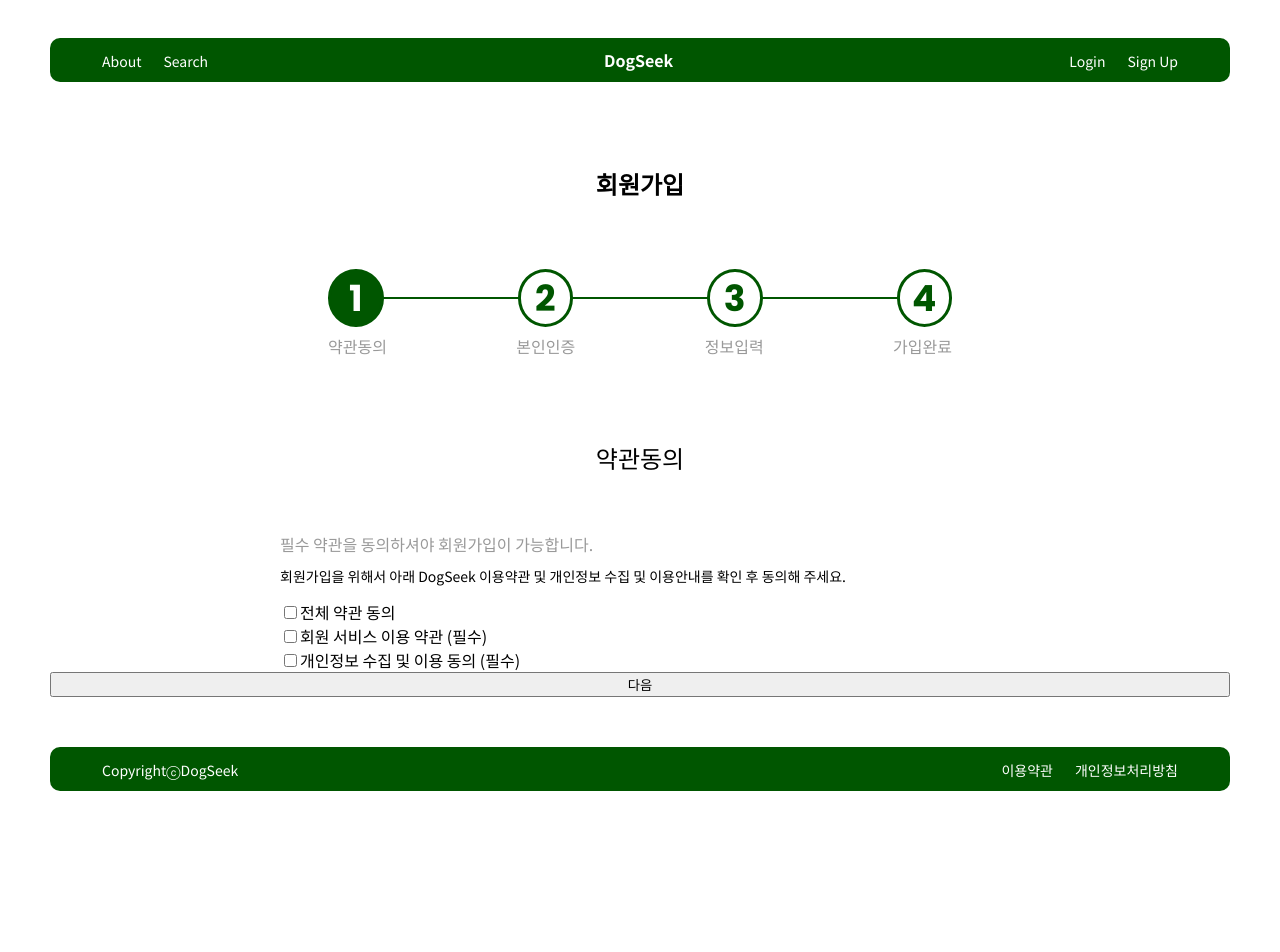
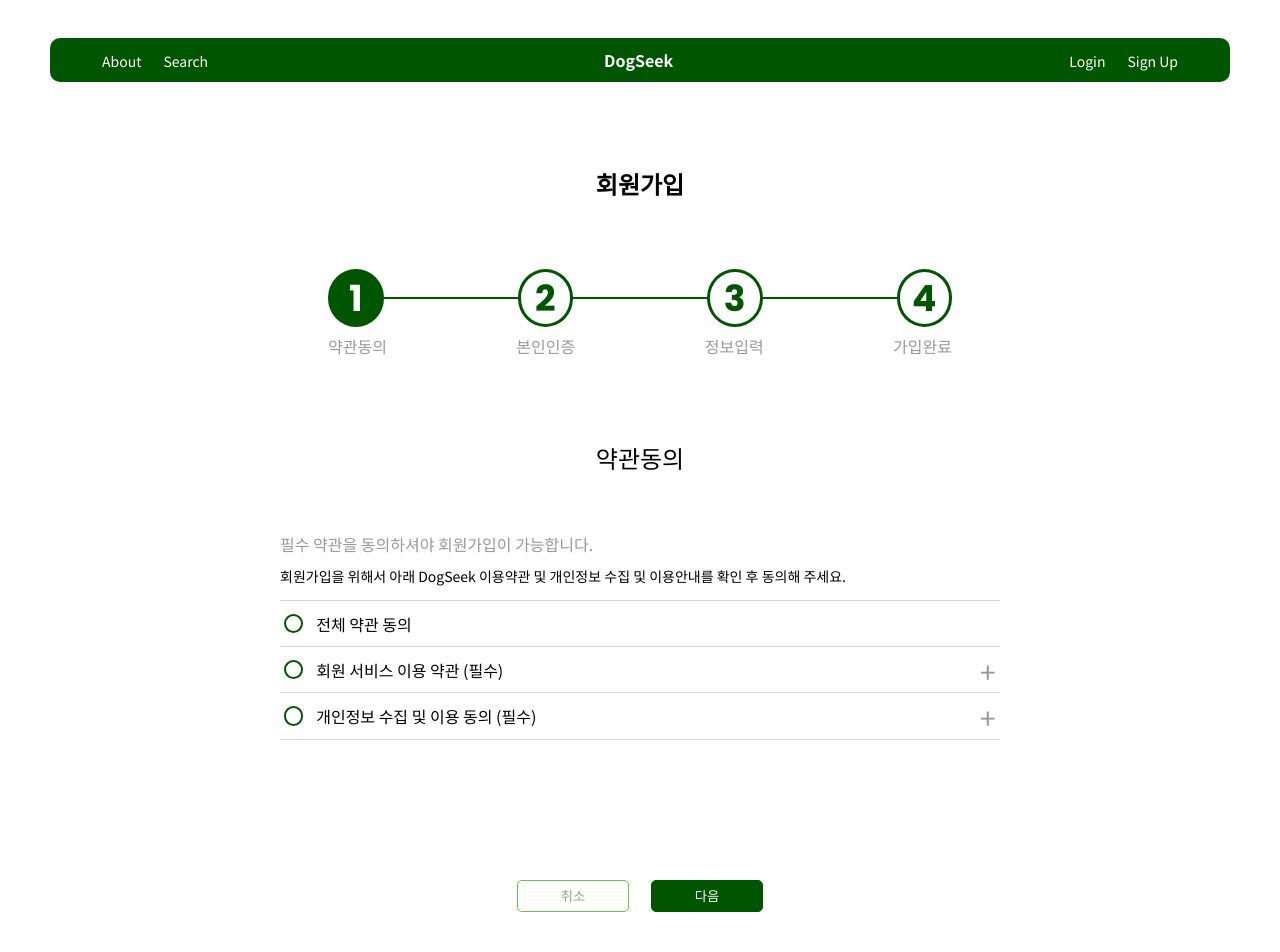
Before and after one commit to sunskwon/Dogpamines_DogSeek_Frontend, a React (Create React App) app: page /signup in a window 1280 px wide. Shown: the top 952 px of the page. Before the commit the page ends 831 px from the top, so only its background shows below. Built offline with nearby package versions, Linux system fonts and the light colour scheme.

Commit message:
[close #54] 회원가입 약관동의 페이지 구현

```diff
--- a/src/pages/auth/SignUp.js
+++ b/src/pages/auth/SignUp.js
@@ -7,6 +7,7 @@ function SignUp() {
     const [isTerm1Checked, setIsTerm1Checked] = useState(false);
     const [isTerm2Checked, setIsTerm2Checked] = useState(false);
     const [showModal, setShowModal] = useState(false);
+    const [showCancelModal, setShowCancelModal] = useState(false);
     const navigate = useNavigate();
 
     const handleAllCheck = (e) => {
@@ -42,8 +43,21 @@ function SignUp() {
         }
     };
 
+    const handleCancel = () => {
+        setShowCancelModal(true);
+    };
+
     const closeModal = () => {
         setShowModal(false);
+    };
+
+    const closeCancelModal = () => {
+        setShowCancelModal(false);
+    };
+
+    const confirmCancel = () => {
+        // 회원가입 취소 로직 추가
+        navigate('/'); // 메인 페이지로 이동
     };
 
     return (
@@ -73,25 +87,41 @@ function SignUp() {
                 <div className={styles.lTxtBox}>
                     <p className={styles.text1}>필수 약관을 동의하셔야 회원가입이 가능합니다.</p>
                     <p className={styles.text2}>회원가입을 위해서 아래 DogSeek 이용약관 및 개인정보 수집 및 이용안내를 확인 후 동의해 주세요.</p>
-                    <div>
-                        <input type="checkbox" checked={isAllChecked} onChange={handleAllCheck} />
-                        <label>전체 약관 동의</label>
-                        <div>
+                    <div className={styles.checkBoxes}>
+                        <div className={styles.checkboxContainer}>
+                            <input type="checkbox" checked={isAllChecked} onChange={handleAllCheck} />
+                            <label>전체 약관 동의</label>
+                        </div>
+                        <div className={styles.checkboxContainer}>
                             <input type="checkbox" checked={isTerm1Checked} onChange={handleTerm1Check} />
                             <label>회원 서비스 이용 약관 (필수)</label>
+                            <span>+</span>
                         </div>
-                        <div>
+                        <div className={styles.checkboxContainer}>
                             <input type="checkbox" checked={isTerm2Checked} onChange={handleTerm2Check} />
                             <label>개인정보 수집 및 이용 동의 (필수)</label>
+                            <span>+</span>
                         </div>
                     </div>
+                    <div className={styles.buttonContainer}>
+                        <button className={styles.cancelBtn} onClick={handleCancel}>취소</button>
+                        <button className={styles.nextBtn} onClick={handleNextPage}>다음</button>
+                    </div>
                 </div>
-                <button onClick={handleNextPage}>다음</button>
                 {showModal && (
                     <div className={styles.modal}>
                         <div className={styles.modalContent}>
                             <p>필수 약관에 모두 동의해 주세요.</p>
                             <button onClick={closeModal}>닫기</button>
+                        </div>
+                    </div>
+                )}
+                {showCancelModal && (
+                    <div className={styles.modal}>
+                        <div className={styles.modalContent}>
+                            <p>정말 회원가입을 취소하시겠습니까?</p>
+                            <button onClick={closeCancelModal}>아니오</button>
+                            <button onClick={confirmCancel}>예</button>
                         </div>
                     </div>
                 )}
--- a/src/pages/auth/SignUp.module.css
+++ b/src/pages/auth/SignUp.module.css
@@ -1,8 +1,8 @@
-*{
+* {
     font-family: 'Noto Sans KR', 'Poppins';
 }
 
-.container{
+.container {
     display: flex;
     width: 1180px;
     margin: 0 auto;
@@ -117,6 +117,7 @@
     font-family: 'Poppins';
 }
 
+
 .txtBox {
     display: flex;
     width: 624px;
@@ -139,8 +140,8 @@
 .subTitleBox {
     display: block;
     width: 100%;
-    height:40px;
-    margin-top:50px;
+    height: 40px;
+    margin-top: 50px;
     text-align: center;
 }
 
@@ -167,3 +168,118 @@
     font-size: 14px;
     font-weight: 400;
 }
+
+.checkBoxes {
+    display: block;
+    width: 100%;
+    padding-top: 10px;
+    padding-bottom: 10px;
+    border-top: 1px solid #D4D4D4;
+}
+
+.checkboxContainer {
+    display: flex;
+    align-items: center;
+    margin-bottom: 10px;
+    padding-bottom: 10px;
+    border-bottom: 1px solid #D4D4D4 ;
+}
+
+.checkboxContainer label {
+    margin-left: 10px;
+}
+
+.checkboxContainer>span {
+    position: absolute;
+    margin-left: 700px;
+    display: block;
+    font-size: 28px;
+    color: #999999;
+    cursor: pointer;
+}
+
+/* input checkbox 스타일 변경 */
+input[type="checkbox"] {
+    -webkit-appearance: none;
+    -moz-appearance: none;
+    appearance: none;
+    width: 1.2rem;  /* 크기 조정 */
+    height: 1.2rem; /* 크기 조정 */
+    border-radius: 50%;
+    border: 2px solid #005600;
+    cursor: pointer;
+    transition: background 0.2s;
+    accent-color: rgb(0, 86, 0);
+    position: relative;
+}
+
+input[type="checkbox"]:checked {
+    background-color: rgb(0, 86, 0);
+    border: 1px solid rgb(0, 86, 0);
+}
+
+input[type="checkbox"]:checked::after {
+    content: '';
+    position: absolute;
+    top: 0.2rem;
+    left: 0.35rem; /* 위치 조정 */
+    width: 0.3rem;  /* 크기 조정 */
+    height: 0.6rem; /* 크기 조정 */
+    border: solid white;
+    border-width: 0 0.1rem 0.1rem 0;
+    transform: rotate(45deg);
+}
+
+.buttonContainer {
+    display: flex;
+    justify-content: center;
+    gap: 22px;
+    margin-top: 120px;
+    margin-bottom: 20px;
+}
+
+.buttonContainer>button {
+    width: 112px;
+    height: 32px;
+    border-radius: 5px;
+}
+
+.buttonContainer> button:hover {
+    cursor: pointer;
+}
+
+.cancelBtn {
+    background-color: white;
+    color: #999999;
+    border: 1px solid #63C54A;
+}
+
+.nextBtn {
+    background-color: #005600;
+    border: 1px solid #005600;
+    color: white;
+}
+
+.modal {
+    position: fixed;
+    top: 0;
+    left: 0;
+    width: 100%;
+    height: 100%;
+    background: rgba(0, 0, 0, 26%);
+    display: flex;
+    justify-content: center;
+    align-items: center;
+    z-index: 3;
+}
+
+.modalContent {
+    background: white;
+    padding: 20px;
+    border-radius: 5px;
+    text-align: center;
+}
+
+.modalContent button {
+    margin: 10px;
+}
```
